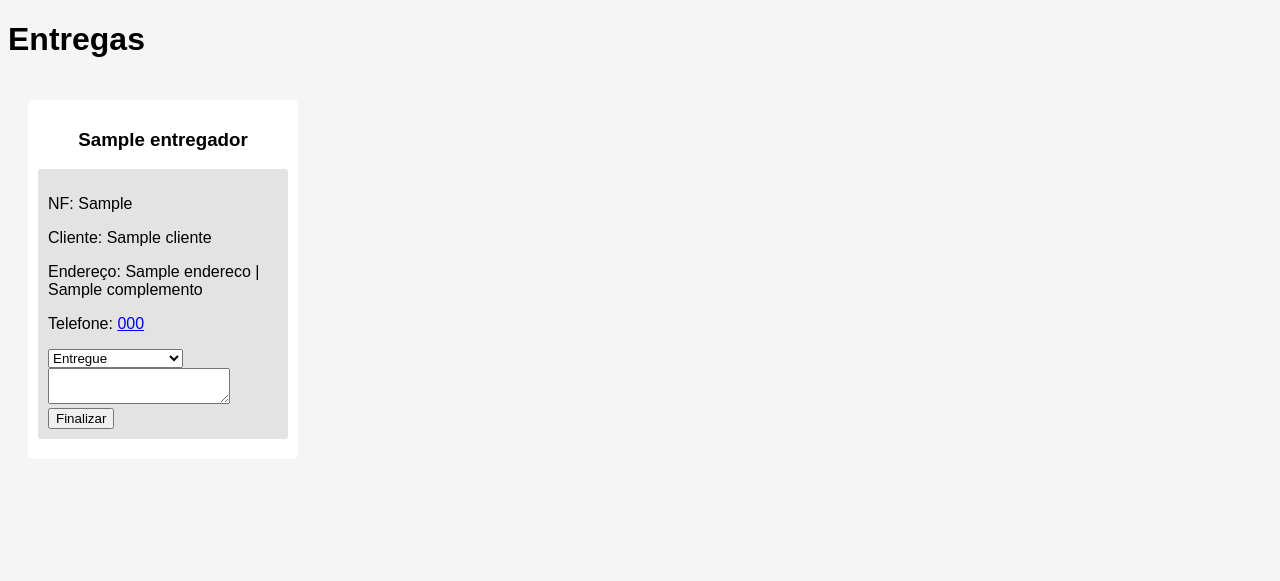
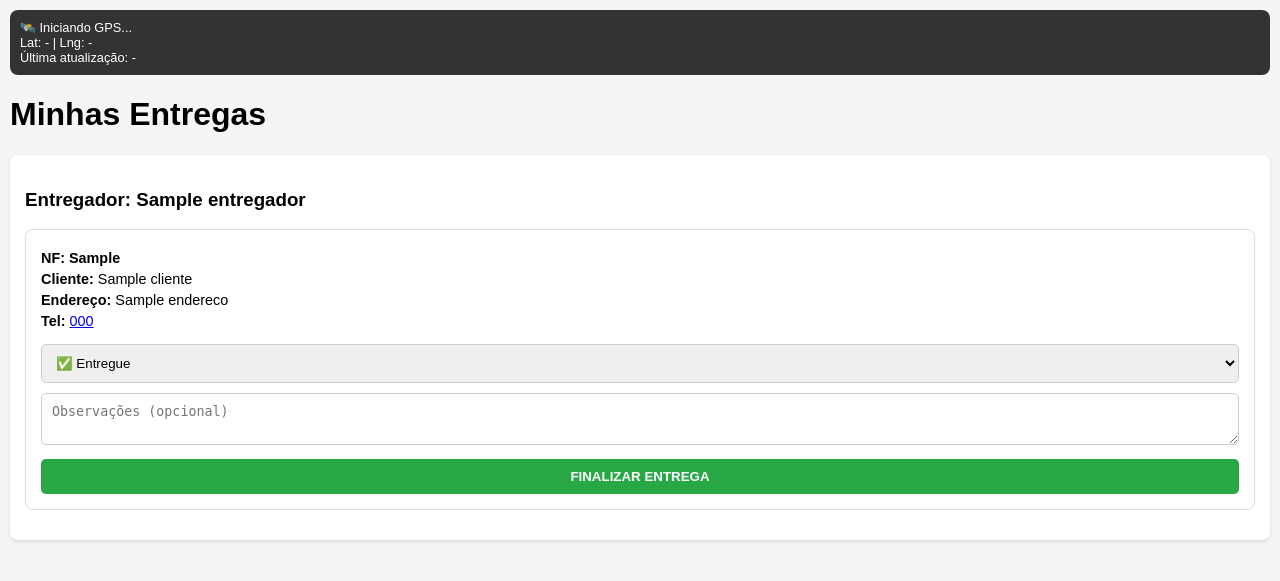
Before and after one commit to RayFarias13/API_entregas, a Django app: template software/templates/motoboy_entregas.html in a window 1280 px wide. Shown: the top 581 px of the page. Run offline with Django 5.2, Linux system fonts and the light colour scheme; the template is opened without the code that fills it: most values are stand-ins (such as "Sample title", 1, 10 or a date in 2020).

Commit message:
1115 10032026

```diff
--- a/software/templates/board.html
+++ b/software/templates/board.html
@@ -158,7 +158,7 @@ function finalizar(cd_entr, cd_vd, button){
     button.disabled = true;
     button.innerHTML = "<i class='fa fa-spinner fa-spin'></i> Processando...";
 
-    fetch("/soft/finalizar_entrega/", {
+    fetch("/finalizar_entrega/", {
         method: 'POST',
         headers: {
             'Content-Type': 'application/json',
--- a/software/templates/boardadministrativo.html
+++ b/software/templates/boardadministrativo.html
@@ -161,7 +161,7 @@ function finalizar(cd_entr, cd_vd, button){
     button.disabled = true;
     button.innerHTML = "<i class='fa fa-spinner fa-spin'></i> Processando...";
 
-    fetch("/soft/finalizar_entrega/", {
+    fetch("/finalizar_entrega/", {
         method: 'POST',
         headers: {
             'Content-Type': 'application/json',
--- a/software/templates/motoboy_entregas.html
+++ b/software/templates/motoboy_entregas.html
@@ -1,65 +1,94 @@
 <!DOCTYPE html>
 <html>
 <head>
-    <title>Entregas</title>
+    <title>Minhas Entregas</title>
     <style>
-        body { font-family: Arial; background: #f5f5f5; }
-        .board { display: flex; gap: 20px; padding: 20px; }
-        .lista { background: #fff; padding: 10px; border-radius: 5px; width: 250px; min-height: 300px; }
-        .lista h3 { text-align: center; }
-        .cartao { background: #e3e3e3; padding: 10px; margin: 10px 0; border-radius: 3px; cursor: grab; }
+        body { font-family: Arial; background: #f5f5f5; margin: 0; padding: 10px; }
+        /* Painel de Status do GPS */
+        .gps-status {
+            background: #333; color: white; padding: 10px;
+            border-radius: 8px; margin-bottom: 20px; font-size: 0.8em;
+        }
+        .board { display: flex; flex-direction: column; gap: 15px; }
+        .lista { background: #fff; padding: 15px; border-radius: 8px; box-shadow: 0 2px 4px rgba(0,0,0,0.1); }
+        .cartao {
+            background: #fff; border: 1px solid #ddd;
+            padding: 15px; margin-bottom: 15px; border-radius: 8px;
+        }
+        .cartao p { margin: 5px 0; font-size: 0.9em; }
+        select, textarea, button {
+            width: 100%; margin-top: 10px; padding: 10px;
+            border-radius: 5px; border: 1px solid #ccc; box-sizing: border-box;
+        }
+        button { background: #28a745; color: white; font-weight: bold; border: none; cursor: pointer; }
+        #map { height: 150px; width: 100%; margin-top: 10px; border-radius: 5px; background: #eee; }
     </style>
 </head>
 <body>
-<h1>Entregas</h1>
+<div class="gps-status">
+    <div id="status">🛰️ Iniciando GPS...</div>
+    <div>Lat: <span id="lat">-</span> | Lng: <span id="lng">-</span></div>
+
+    <div>Última atualização: <span id="time">-</span></div>
+</div>
+<!--
+    <div class="gps-status">
+    <div id="status">🛰️ Iniciando GPS...</div>
+    <div>Lat: <span id="lat">-</span> | Lng: <span id="lng">-</span></div>
+    <div>Última atualização: <span id="time">-</span></div>
+    <div id="map"></div>
+</div>
+-->
+
+<h1>Minhas Entregas</h1>
 
 <div class="board">
     {% for entregador, entregas in kanban.items %}
         <div class="lista">
-            <h3>{{ entregador }}</h3>
+            <h3>Entregador: {{ entregador }}</h3>
 
             {% for entrega in entregas %}
                 <div class="cartao">
-                    <p>NF: {{ entrega.cd_nf }}</p>
-                    <p>Cliente: {{ entrega.cliente }}</p>
-                    <p>Endereço: {{ entrega.endereco }} | {{ entrega.complemento }}</p>
-                    <p>
-                        Telefone:
-                        <a href="tel:{{ entrega.telefone }}">{{ entrega.telefone }}</a>
-                    </p>
+                    <p><strong>NF: {{ entrega.cd_nf }}</strong></p>
+                    <p><strong>Cliente:</strong> {{ entrega.cliente }}</p>
+                    <p><strong>Endereço:</strong> {{ entrega.endereco }}</p>
+                    <p><strong>Tel:</strong> <a href="tel:{{ entrega.telefone }}">{{ entrega.telefone }}</a></p>
 
-                    <!-- STATUS -->
                     <select id="status_{{ entrega.cd_entr }}">
-                        <option value="ENTREGUE">Entregue</option>
-                        <option value="CLIENTE_AUSENTE">Cliente ausente</option>
-                        <option value="ENDERECO_INCORRETO">Endereço incorreto</option>
-                        <option value="CLIENTE_RECUSOU">Cliente recusou</option>
+                        <option value="ENTREGUE">✅ Entregue</option>
+                        <option value="CLIENTE_AUSENTE">❌ Cliente ausente</option>
+                        <option value="ENDERECO_INCORRETO">📍 Endereço incorreto</option>
+                        <option value="CLIENTE_RECUSOU">✋ Cliente recusou</option>
                     </select>
 
-                    <!-- OBSERVAÇÕES -->
-                    <textarea
-                        id="obs_{{ entrega.cd_entr }}"
-                        placeholder="Observações (opcional)">
-                    </textarea>
+                    <textarea id="obs_{{ entrega.cd_entr }}" placeholder="Observações (opcional)"></textarea>
 
-                    <!-- BOTÃO -->
                     <button onclick="finalizar({{ entrega.cd_entr }}, {{ entrega.cd_vd }}, this)">
-                        Finalizar
+                        FINALIZAR ENTREGA
                     </button>
                 </div>
+            {% empty %}
+                <p>Nenhuma entrega pendente para você hoje! 🎉</p>
             {% endfor %}
         </div>
     {% endfor %}
 </div>
 
 <script>
+    // --- LÓGICA DE FINALIZAÇÃO ---
     function finalizar(cd_entr, cd_vd, button){
         const status = document.getElementById(`status_${cd_entr}`).value;
         const observacoes = document.getElementById(`obs_${cd_entr}`).value;
+        const csrftoken = getCookie('csrftoken');
 
-    fetch("/soft/finalizar_entrega/", {
+        if(!confirm("Deseja finalizar esta entrega?")) return;
+
+        fetch("/finalizar_entrega/", {
             method: 'POST',
-        headers: {'Content-Type': 'application/json'},
+            headers: {
+                'Content-Type': 'application/json',
+                'X-CSRFToken': csrftoken
+            },
             body: JSON.stringify({
                 cd_entr: cd_entr,
                 cd_vd: cd_vd,
@@ -69,15 +98,77 @@ function finalizar(cd_entr, cd_vd, button){
         })
         .then(res => res.json())
         .then(data => {
-        alert(data.message);
             if(data.success){
-            button.parentElement.remove();
+                alert("Sucesso: " + data.message);
+                button.closest('.cartao').remove();
+            } else {
+                alert("Erro: " + data.message);
             }
         })
-    .catch(err => {
-        alert("Erro ao finalizar entrega: " + err);
-    });
+        .catch(err => alert("Erro na requisição: " + err));
     }
+
+    // --- LÓGICA DO GPS (5 MINUTOS) ---
+    const INTERVALO_MS = 300000;
+
+    function iniciarMonitoramento() {
+        if ("geolocation" in navigator) {
+            atualizarPosicao();
+            setInterval(atualizarPosicao, INTERVALO_MS);
+        } else {
+            document.getElementById('status').innerText = "❌ GPS não suportado.";
+        }
+    }
+
+    function atualizarPosicao() {
+        navigator.geolocation.getCurrentPosition(sucesso, erro, { enableHighAccuracy: true });
+    }
+
+    function sucesso(pos) {
+        const lat = pos.coords.latitude;
+        const lng = pos.coords.longitude;
+        const agora = new Date().toLocaleTimeString();
+
+        document.getElementById('lat').innerText = lat.toFixed(5);
+        document.getElementById('lng').innerText = lng.toFixed(5);
+        document.getElementById('time').innerText = agora;
+        document.getElementById('status').innerText = "✅ GPS Ativo e Enviando";
+
+        const mapUrl = `https://www.openstreetmap.org/export/embed.html?bbox=${lng-0.002}%2C${lat-0.002}%2C${lng+0.002}%2C${lat+0.002}&layer=mapnik&marker=${lat}%2C${lng}`;
+        document.getElementById('map').innerHTML = `<iframe width="100%" height="100%" frameborder="0" src="${mapUrl}"></iframe>`;
+
+        enviarParaServidor(lat, lng);
+    }
+
+    function erro(err) {
+        document.getElementById('status').innerText = "⚠️ Erro GPS: " + err.message;
+    }
+
+    function enviarParaServidor(lat, lng) {
+        const csrftoken = getCookie('csrftoken');
+        fetch('/localizacao_motoboy/', {
+            method: 'POST',
+            headers: { 'Content-Type': 'application/json', 'X-CSRFToken': csrftoken },
+            body: JSON.stringify({ latitude: lat, longitude: lng })
+        }).catch(e => console.error("Falha ao reportar GPS"));
+    }
+
+    function getCookie(name) {
+        let cookieValue = null;
+        if (document.cookie && document.cookie !== '') {
+            const cookies = document.cookie.split(';');
+            for (let i = 0; i < cookies.length; i++) {
+                const cookie = cookies[i].trim();
+                if (cookie.substring(0, name.length + 1) === (name + '=')) {
+                    cookieValue = decodeURIComponent(cookie.substring(name.length + 1));
+                    break;
+                }
+            }
+        }
+        return cookieValue;
+    }
+
+    window.onload = iniciarMonitoramento;
 </script>
 </body>
 </html>
--- a/software/urls.py
+++ b/software/urls.py
@@ -14,4 +14,5 @@ urlpatterns = [
     path('gerenciar_cadastros/', views.gerenciar_funcionarios, name='gerenciar_cadastros'),
     path('km/novo/', views.registrar_km_manual, name='registrar_km'),
     path('km/historico/', views.lista_km, name='lista_km'),
+    path('localizacao_motoboy/', views.atualizar_localizacao, name='atualizar_localizacao'),
 ]
```
Also changed, not shown: software/models.py (+22 -1 lines), software/views.py (+66 -43 lines), software/migrations/0006_alter_entregafinalizada_venda_historicoentrega.py (added), 1 other file. Lines whose indentation alone changed are shown as unchanged.
